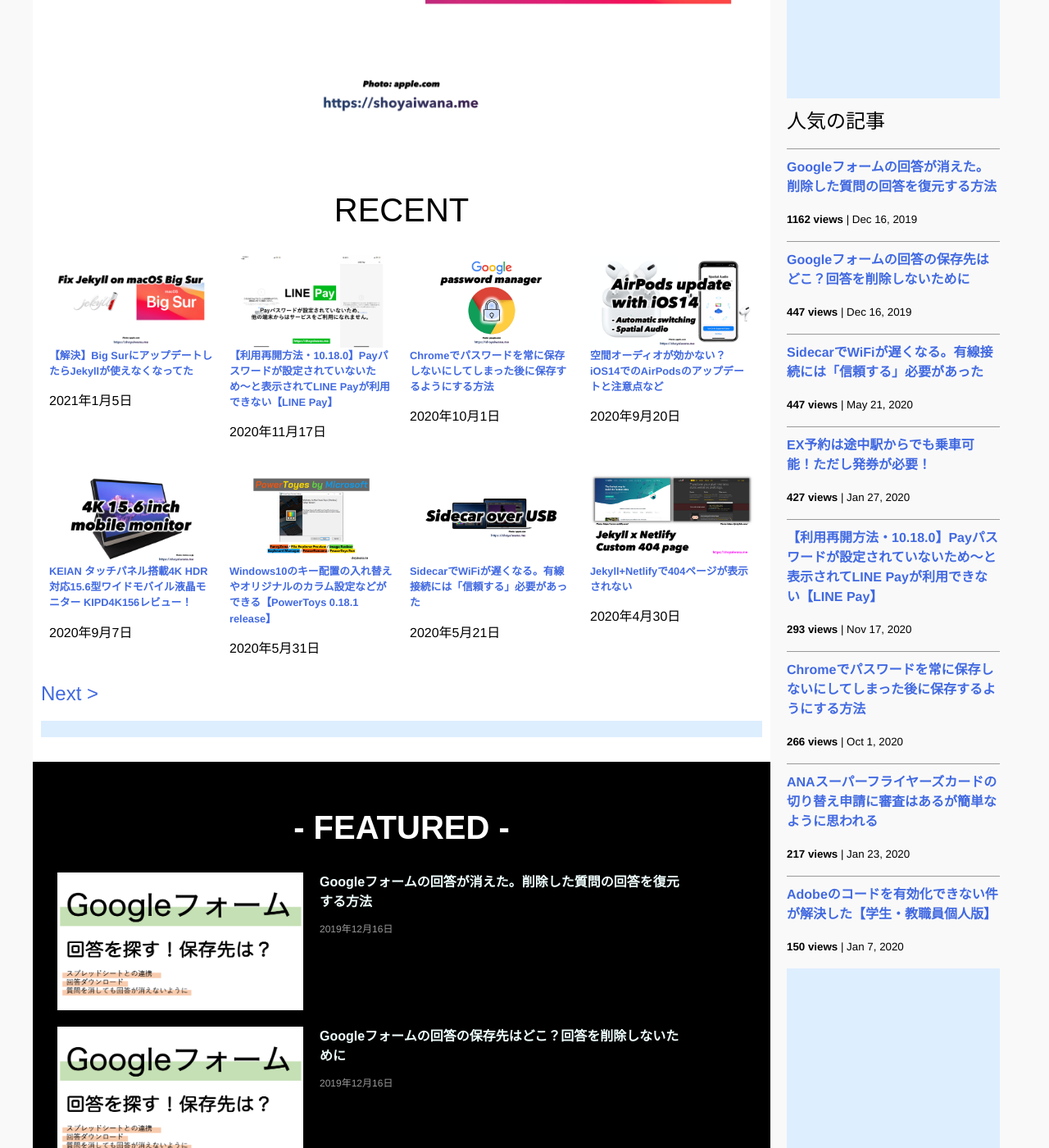
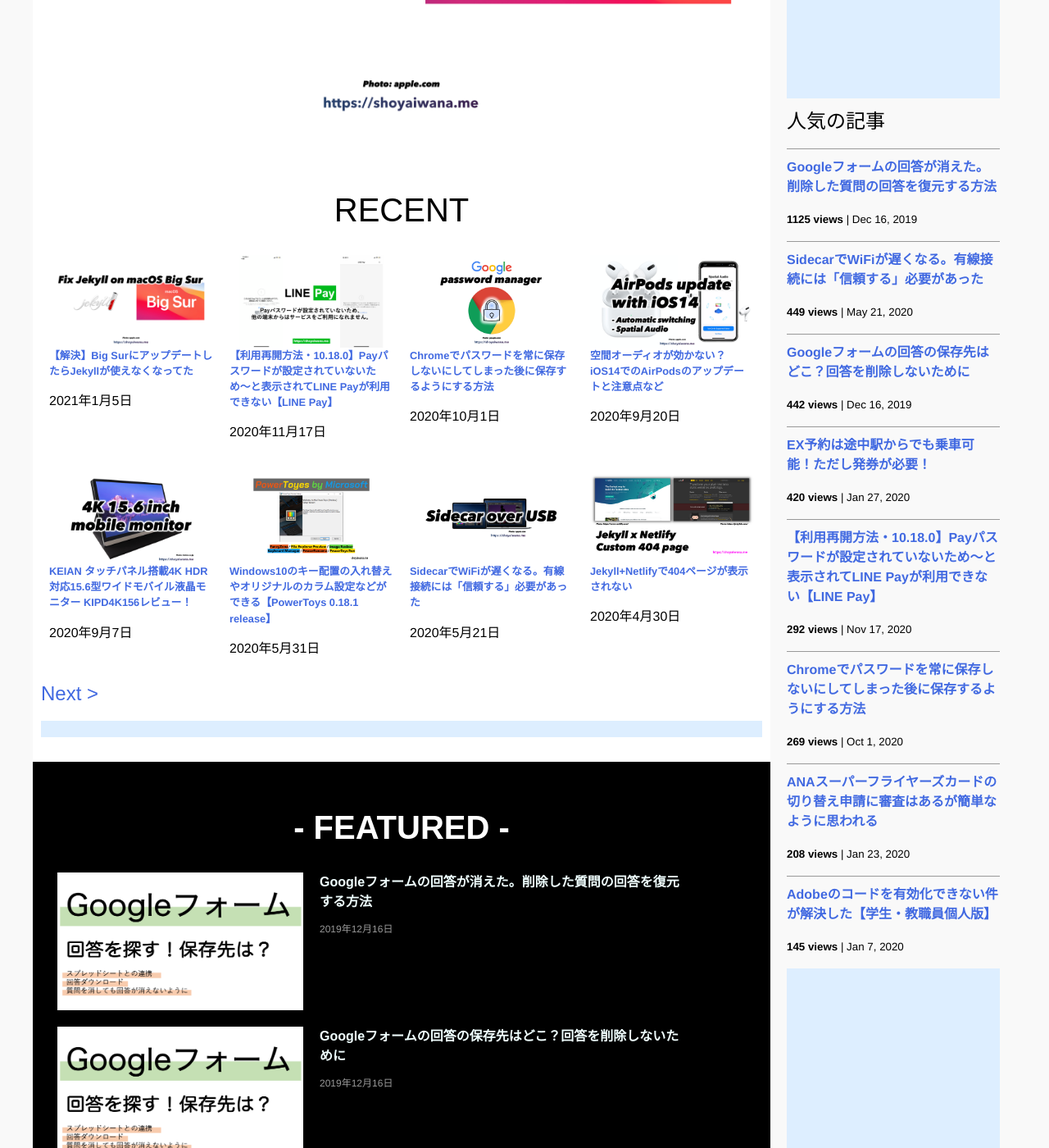
Before and after one commit to iwanaminami/shoyaiwaname, a Jekyll site: the page built from index.markdown, in a window 1280 px wide and 1400 px high, scrolled down 817 px. Shown: the whole window at 82% size. Built offline with Jekyll 4.4.1, drawn with Linux system fonts in a browser that asks for light colours; nearby versions of some CDN libraries; comment, search, counter and statistics services are not loaded.

Commit message:
a new commit message

```diff
--- a/_data/popularposts.yml
+++ b/_data/popularposts.yml
@@ -1,17 +1,17 @@
 side:
-  - view: 1162
+  - view: 1125
     url: /2019/12/16/restore-googleform.html
-  - view: 447
+  - view: 449
+    url: /2020/05/21/sidecar-via-cable.html
+  - view: 442
     url: /2019/12/16/googleform-answers.html
-  - view: 447
-    url: /2020/05/21/sidecar-via-cable.html
-  - view: 427
+  - view: 420
     url: /2020/01/27/ex-rideontheway.html
-  - view: 293
+  - view: 292
     url: /2020/11/17/linepay.html
-  - view: 266
+  - view: 269
     url: /2020/10/01/googlepassword.html
-  - view: 217
+  - view: 208
     url: /2020/01/23/sfc-judge.html
-  - view: 150
+  - view: 145
     url: /2020/01/07/adobe-activate-problem.html
```
